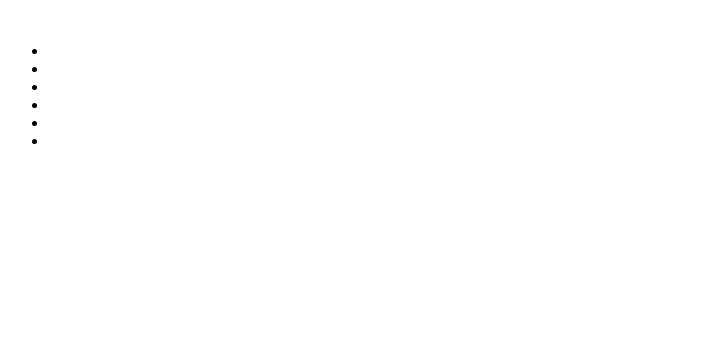
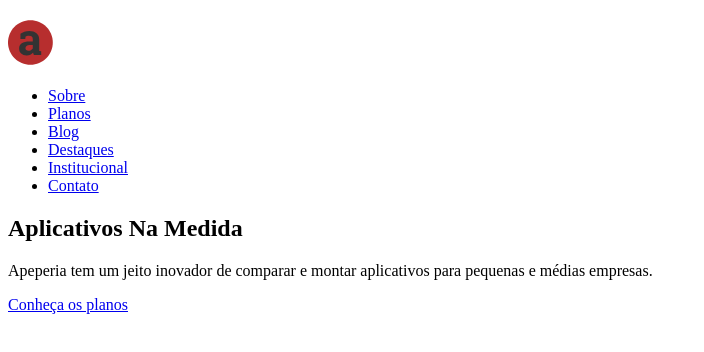
Before and after one commit to RaquelSev/layout_responsivo, a plain HTML site: page index.html in a window 1280 px wide. Shown: the whole page, without its empty margins (0-704 px from the left). Drawn offline with Linux system fonts and the light colour scheme.

Commit message:
Header e main
Criação do header e main e adição de títulos e textos.

```diff
--- a/index.html
+++ b/index.html
@@ -6,17 +6,27 @@
   </head>
   <body>
     <header>
-      <img src="" alt="" />
+      <img src="img/logo-apeperia.svg" alt="Logo da Apeperia" />
       <nav>
         <ul>
-          <li><a href=""></a></li>
-          <li><a href=""></a></li>
-          <li><a href=""></a></li>
-          <li><a href=""></a></li>
-          <li><a href=""></a></li>
-          <li><a href=""></a></li>
+          <li><a href="#">Sobre</a></li>
+          <li><a href="#">Planos</a></li>
+          <li><a href="#">Blog</a></li>
+          <li><a href="#">Destaques</a></li>
+          <li><a href="#">Institucional</a></li>
+          <li><a href="#">Contato</a></li>
         </ul>
       </nav>
     </header>
+    <main>
+      <section>
+        <h1>Aplicativos Na Medida</h1>
+        <p>
+          Apeperia tem um jeito inovador de comparar e montar aplicativos para
+          pequenas e médias empresas.
+        </p>
+        <a href="#">Conheça os planos</a>
+      </section>
+    </main>
   </body>
 </html>
```
